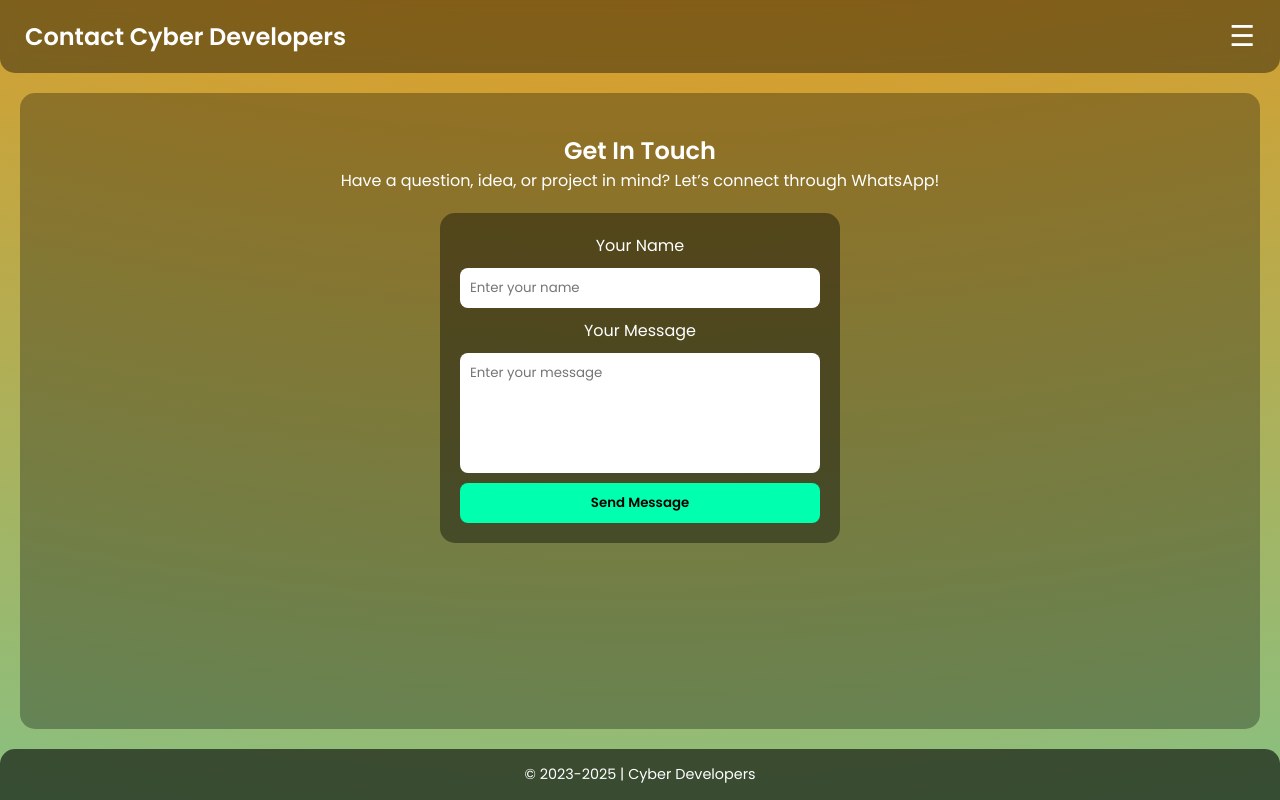
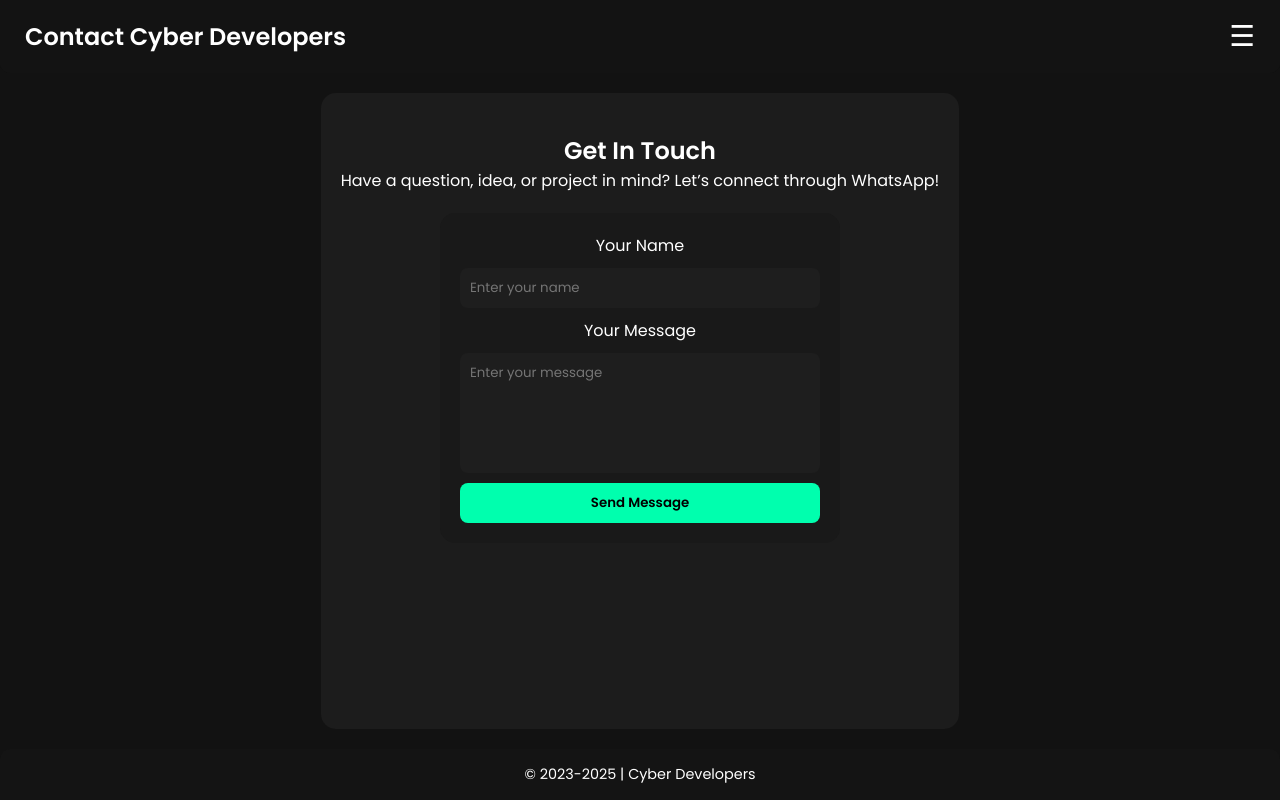
Before and after one commit to cyberxdevsofficial/cyberdevs, a plain HTML site: page contact.html in a window 1280 px wide. Drawn offline with Linux system fonts and the light colour scheme.

Commit message:
Refactor styles for dark theme implementation
Updated color scheme and background styles for a darker theme.

```diff
--- a/style.css
+++ b/style.css
@@ -11,20 +11,8 @@ body {
   min-height: 100vh;
   display: flex;
   flex-direction: column;
-  color: #fff;
-
-  /* Soft animated radial gradient background */
-  background: radial-gradient(circle at center, #ff0080, #ff8c00, #40e0d0, #8000ff);
-  background-size: 800% 800%;
-  animation: gradientBG 20s ease infinite;
-}
-
-@keyframes gradientBG {
-  0% { background-position: 0% 50%; }
-  25% { background-position: 50% 100%; }
-  50% { background-position: 100% 50%; }
-  75% { background-position: 50% 0%; }
-  100% { background-position: 0% 50%; }
+  color: #ffffff;
+  background-color: #121212; /* Dark background */
 }
 
 header {
@@ -32,33 +20,34 @@ header {
   justify-content: space-between;
   align-items: center;
   padding: 15px 25px;
-  background: rgba(0, 0, 0, 0.4);
-  backdrop-filter: blur(8px);
+  background: rgba(20,20,20,0.9);
+  backdrop-filter: blur(5px);
   position: sticky;
   top: 0;
   z-index: 10;
-  border-radius: 0 0 15px 15px;
+  border-radius: 0 0 10px 10px;
 }
 
 h1 { font-size: 1.5rem; color: #fff; }
 
 #menu-btn { font-size: 1.8rem; background: transparent; border: none; color: #fff; cursor: pointer; }
 
-nav { display: none; flex-direction: column; background: rgba(0,0,0,0.7); position: absolute; top: 60px; right: 20px; border-radius: 10px; padding: 10px; }
+nav { display: none; flex-direction: column; background: rgba(30,30,30,0.95); position: absolute; top: 60px; right: 20px; border-radius: 10px; padding: 10px; }
 
 nav.show { display: flex; }
 
-nav a { color: #fff; padding: 10px; text-decoration: none; font-weight: 500; transition: 0.3s; }
+nav a { color: #ffffff; padding: 10px; text-decoration: none; font-weight: 500; transition: 0.3s; }
 
-nav a:hover { background: rgba(255,255,255,0.2); border-radius: 5px; }
+nav a:hover { background: rgba(255,255,255,0.1); border-radius: 5px; }
 
 .content {
   flex: 1;
   padding: 40px 20px;
   text-align: center;
-  background: rgba(0,0,0,0.3);
-  margin: 20px;
+  background: rgba(30,30,30,0.85); /* Dark content box */
+  margin: 20px auto;
   border-radius: 15px;
+  max-width: 900px;
 }
 
 .content ul { list-style: none; padding: 0; }
@@ -66,11 +55,11 @@ nav a:hover { background: rgba(255,255,255,0.2); border-radius: 5px; }
 .content ul li { margin: 10px 0; font-size: 1.1rem; }
 
 footer {
-  background: rgba(0,0,0,0.6);
+  background: rgba(20,20,20,0.9);
   text-align: center;
   padding: 15px;
   font-size: 0.9rem;
-  border-radius: 15px 15px 0 0;
+  border-radius: 10px 10px 0 0;
 }
 
 /* Contact Form */
@@ -79,7 +68,7 @@ footer {
   flex-direction: column;
   max-width: 400px;
   margin: 20px auto;
-  background: rgba(0,0,0,0.4);
+  background: rgba(25,25,25,0.9);
   padding: 20px;
   border-radius: 15px;
 }
@@ -91,6 +80,8 @@ footer {
   border: none;
   border-radius: 8px;
   outline: none;
+  background: #1e1e1e;
+  color: #fff;
   resize: none;
 }
 
```
